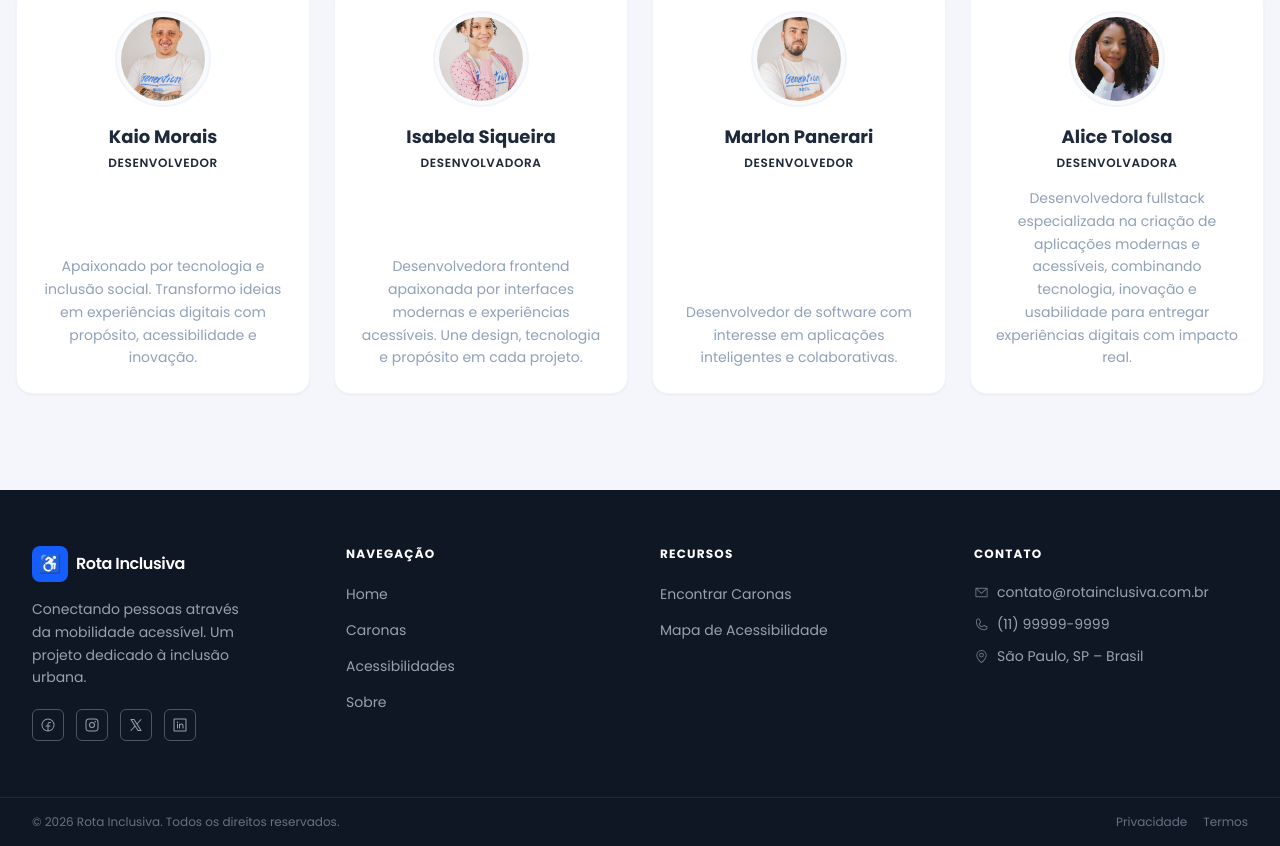
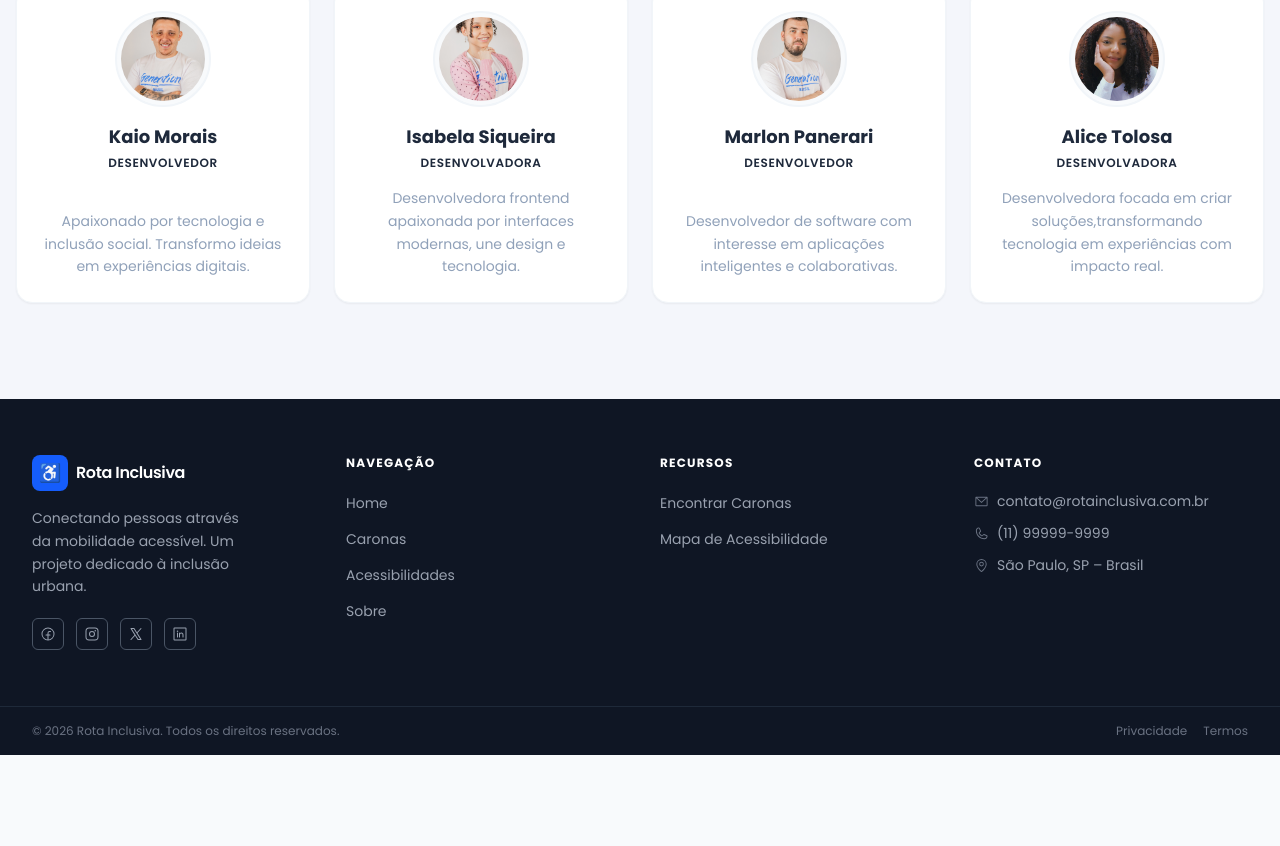
Before and after one commit to Grupo06-Turma14Js/rotainclusiva-react, a React (Vite) app: page /sobre in a window 1280 px wide. Shown: the part 1593-2439 px from the top of the page. After the commit the page ends 2348 px from the top, so only its background shows below. Built offline with nearby package versions, Linux system fonts and the light colour scheme.

Commit message:
Atualização da pagina Sobre.2

```diff
--- a/src/pages/sobre/Sobre.tsx
+++ b/src/pages/sobre/Sobre.tsx
@@ -16,13 +16,13 @@ const team = [
   {
     name: "Kaio Morais",
     role: "Desenvolvedor",
-    bio: "Apaixonado por tecnologia e inclusão social. Transformo ideias em experiências digitais com propósito, acessibilidade e inovação.",
+    bio: "Apaixonado por tecnologia e inclusão social. Transformo ideias em experiências digitais.",
     avatar: "src/assets/Kaio_4.jpg",
   },
   {
     name: "Isabela Siqueira",
     role: "Desenvolvadora",
-    bio: "Desenvolvedora frontend apaixonada por interfaces modernas e experiências acessíveis. Une design, tecnologia e propósito em cada projeto.",
+    bio: "Desenvolvedora frontend apaixonada por interfaces modernas, une design e tecnologia.",
     avatar: "src/assets/Isabela_5.jpg",
   },
   {
@@ -34,7 +34,7 @@ const team = [
   {
     name: "Alice Tolosa",
     role: "Desenvolvadora",
-    bio: "Desenvolvedora fullstack especializada na criação de aplicações modernas e acessíveis, combinando tecnologia, inovação e usabilidade para entregar experiências digitais com impacto real.",
+    bio: "Desenvolvedora focada em criar soluções,transformando tecnologia em experiências com impacto real.",
     avatar: "src/assets/Alice.jpg",
   },
 ];
```
